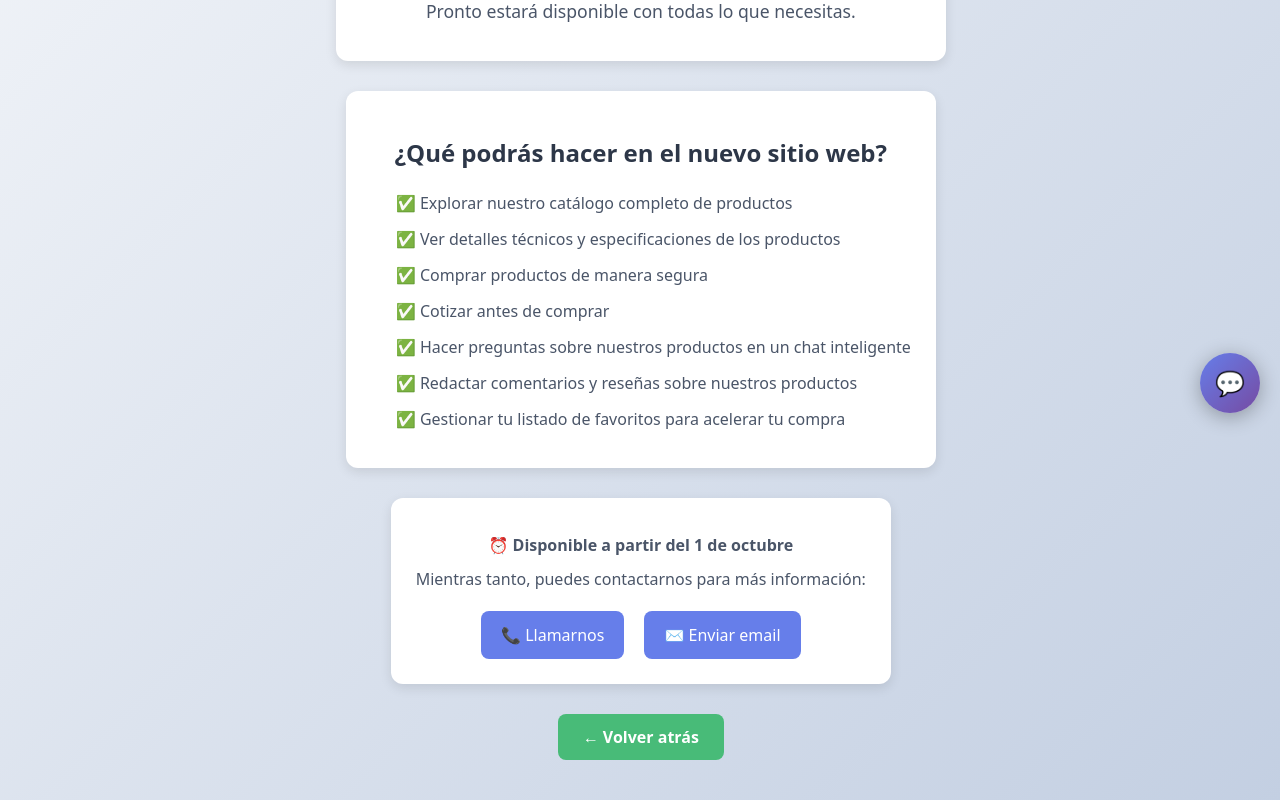
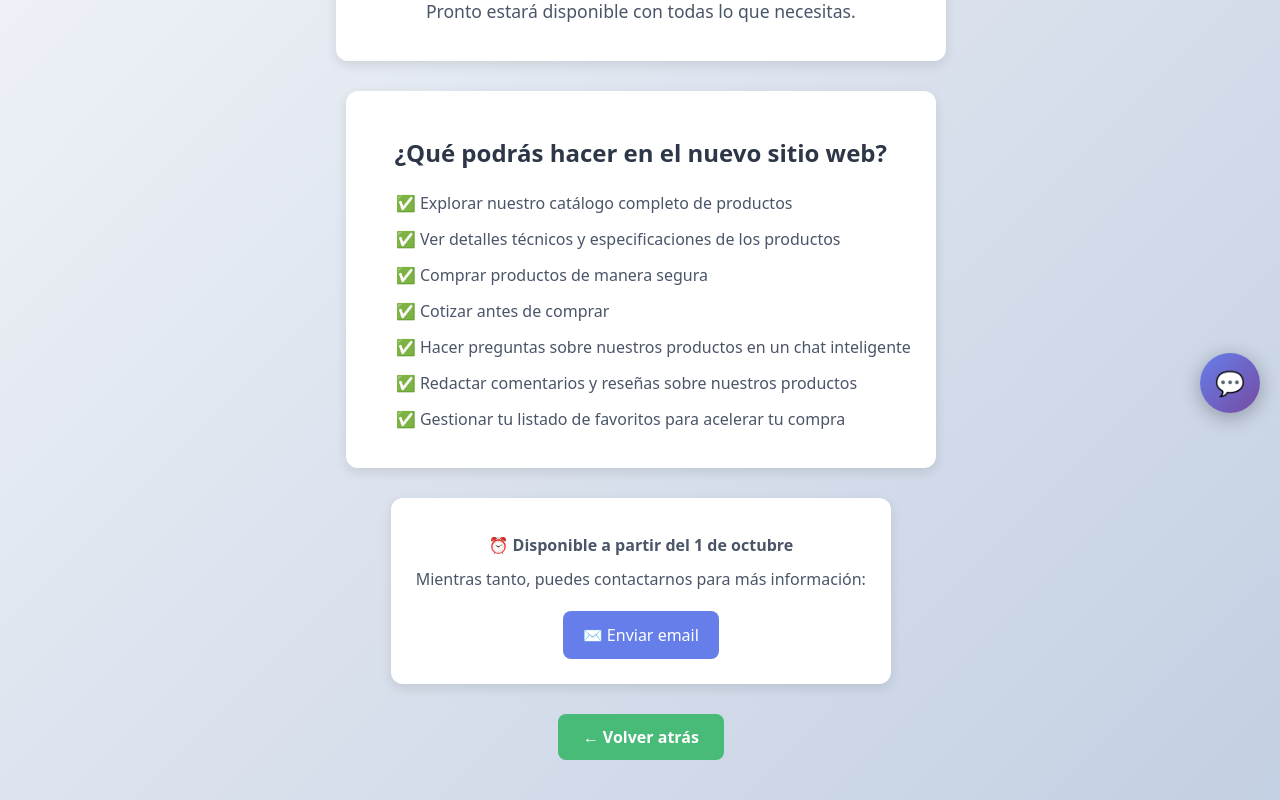
Before and after one commit to CarlosGonzalez20/pruebaT1F, a React (Vite) app in the folder drogueria-asiel/: page /en-desarrollo in a window 1280 px wide. Shown: the part 367-1167 px from the top of the page. Built offline with nearby package versions, Linux system fonts and the light colour scheme.

Commit message:
agregando segunda dirección de correo para recepción de dudas de la página enDesarrollo

```diff
--- a/drogueria-asiel/src/pages/enDesarrollo/enDesarrollo.jsx
+++ b/drogueria-asiel/src/pages/enDesarrollo/enDesarrollo.jsx
@@ -30,8 +30,7 @@ export default function UnderDevelopment({ featureName = "esta funcionalidad" })
         <p>⏰ <strong>Disponible a partir del 1 de octubre</strong></p>
         <p>Mientras tanto, puedes contactarnos para más información:</p>
         <div className="contact-options">
-          <a href="tel:+(502) 2242-2754" className="contact-link">📞 Llamarnos</a>
-          <a href="mailto:info@asielsa.com" className="contact-link">✉️ Enviar email</a>
+          <a href="mailto:info@asielsa.com,pruebadasa3@gmail.com" className="contact-link">✉️ Enviar email</a>
         </div>
       </div>
 
```
